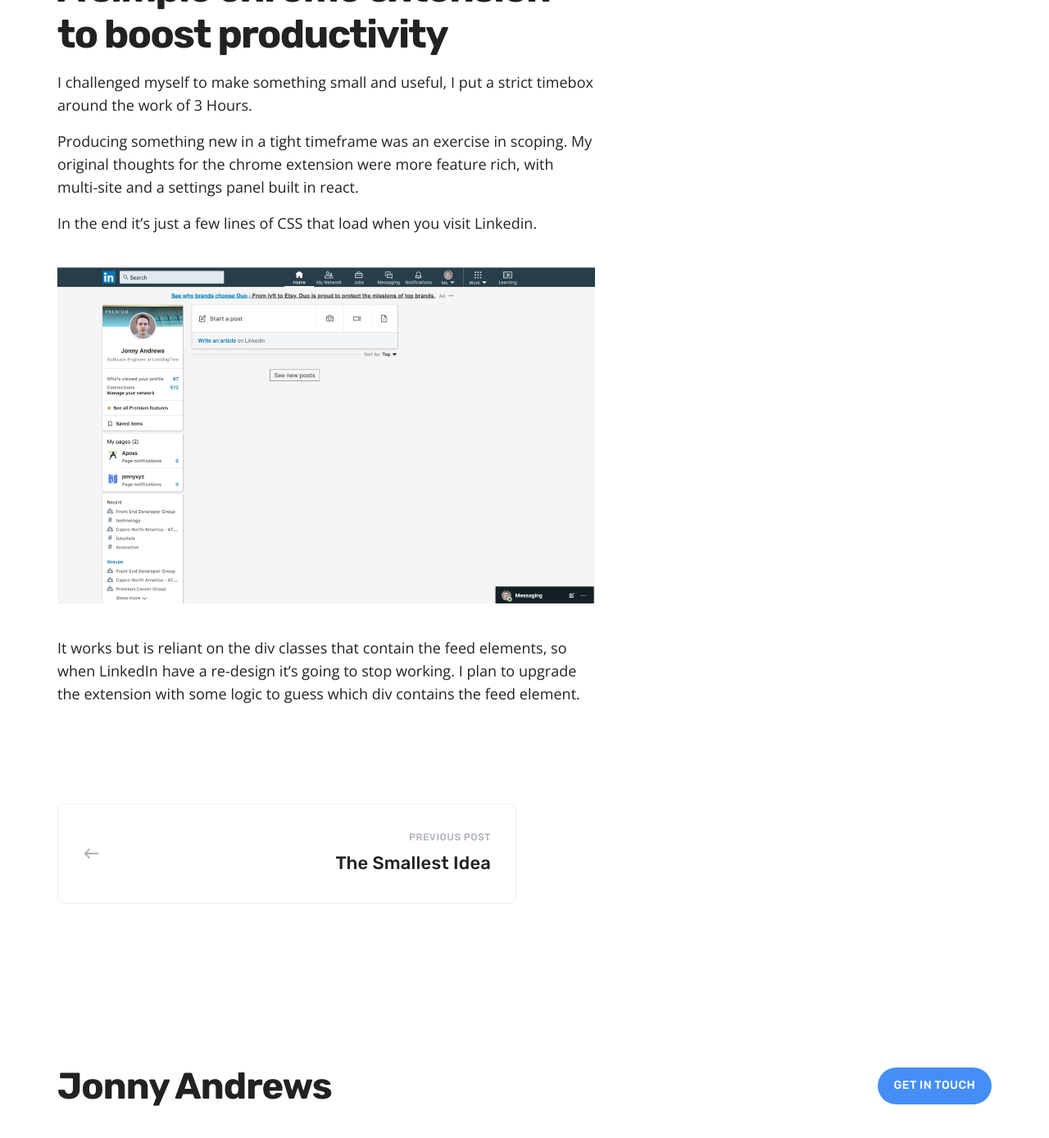
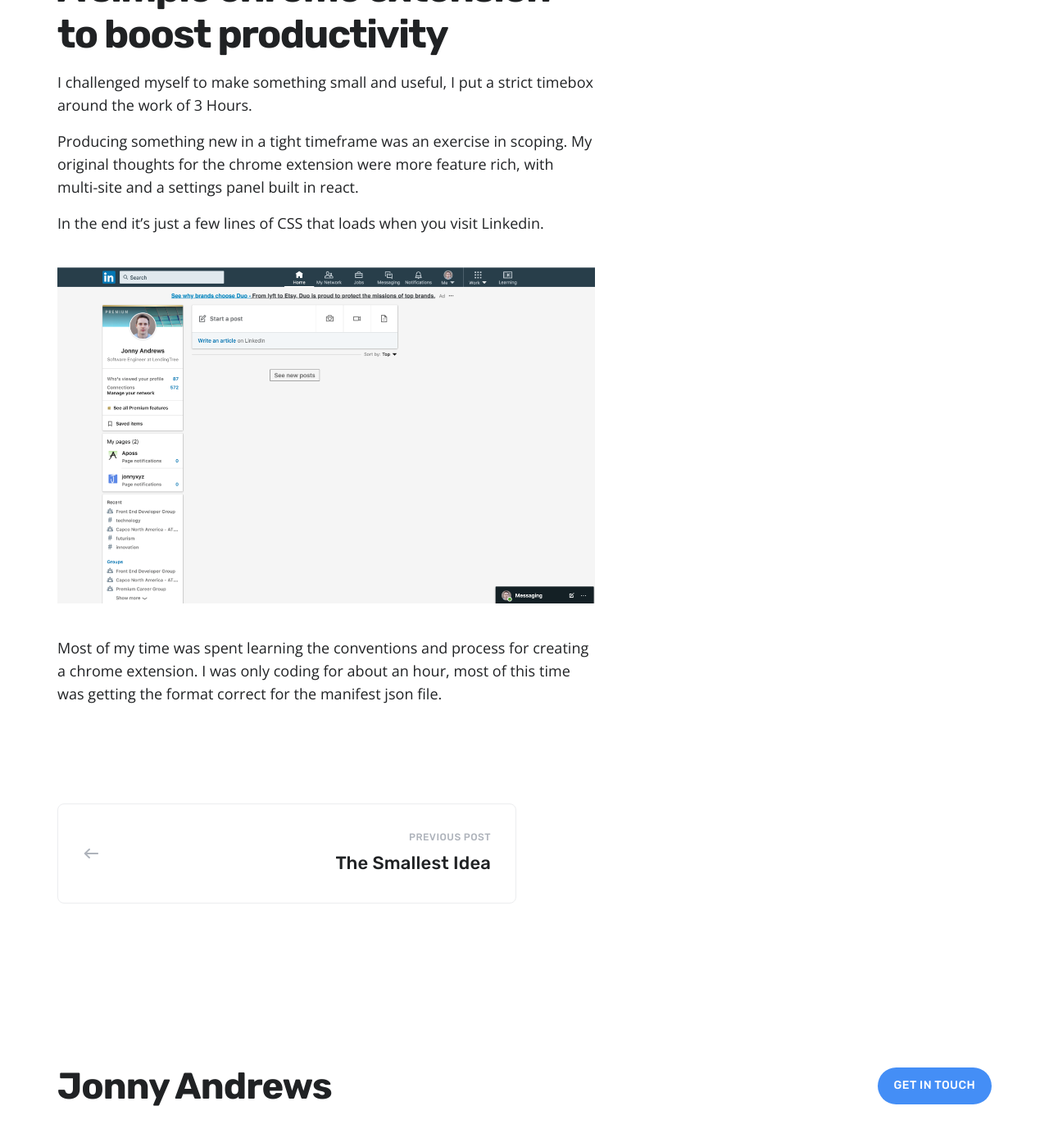
Before and after one commit to jonathanandrewsuk/jonathanandrewsuk.github.io, a Jekyll site: the page built from _posts/2019-11-15-no-feed-linkedin.md, in a window 1280 px wide and 1400 px high, scrolled down 1582 px. Shown: the top 1388 px of the window at 82% size. Built offline with Jekyll 4.4.1, drawn with Linux system fonts in a browser that asks for light colours; nearby versions of some CDN libraries.

Commit message:
Update 2019-11-15-no-feed-linkedin.md

```diff
--- a/_posts/2019-11-15-no-feed-linkedin.md
+++ b/_posts/2019-11-15-no-feed-linkedin.md
@@ -11,8 +11,8 @@
 
 Producing something new in a tight timeframe was an exercise in scoping. My original thoughts for the chrome extension were more feature rich, with multi-site and a settings panel built in react.
 
-In the end it's just a few lines of CSS that load when you visit Linkedin.
+In the end it's just a few lines of CSS that loads when you visit Linkedin.
 
 ![no-feed-screenshot]({{site.baseurl}}/images/ne-feedas.png)
 
-It works but is reliant on the div classes that contain the feed elements, so when LinkedIn have a re-design it's going to stop working. I plan to upgrade the extension with some logic to guess which div contains the feed element.
+Most of my time was spent learning the conventions and process for creating a chrome extension. I was only coding for about an hour, most of this time was getting the format correct for the manifest json file.
```
